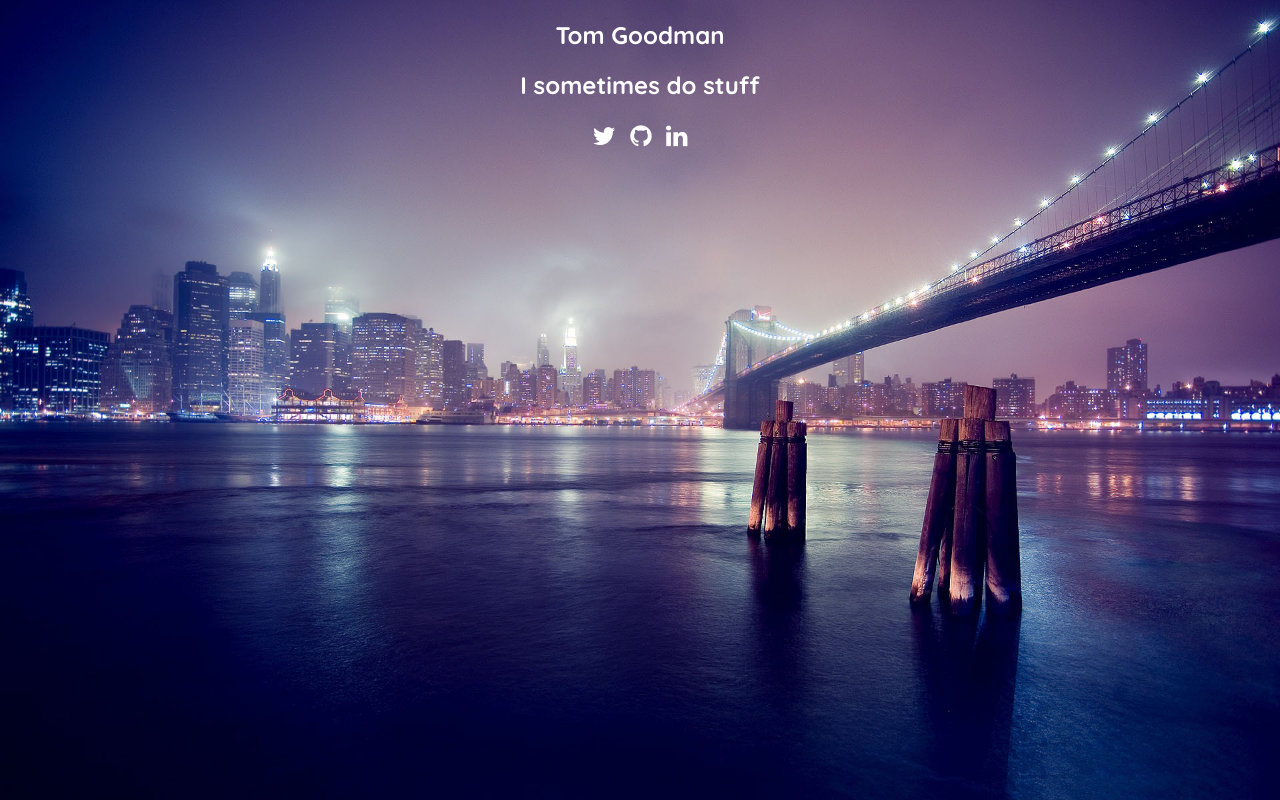
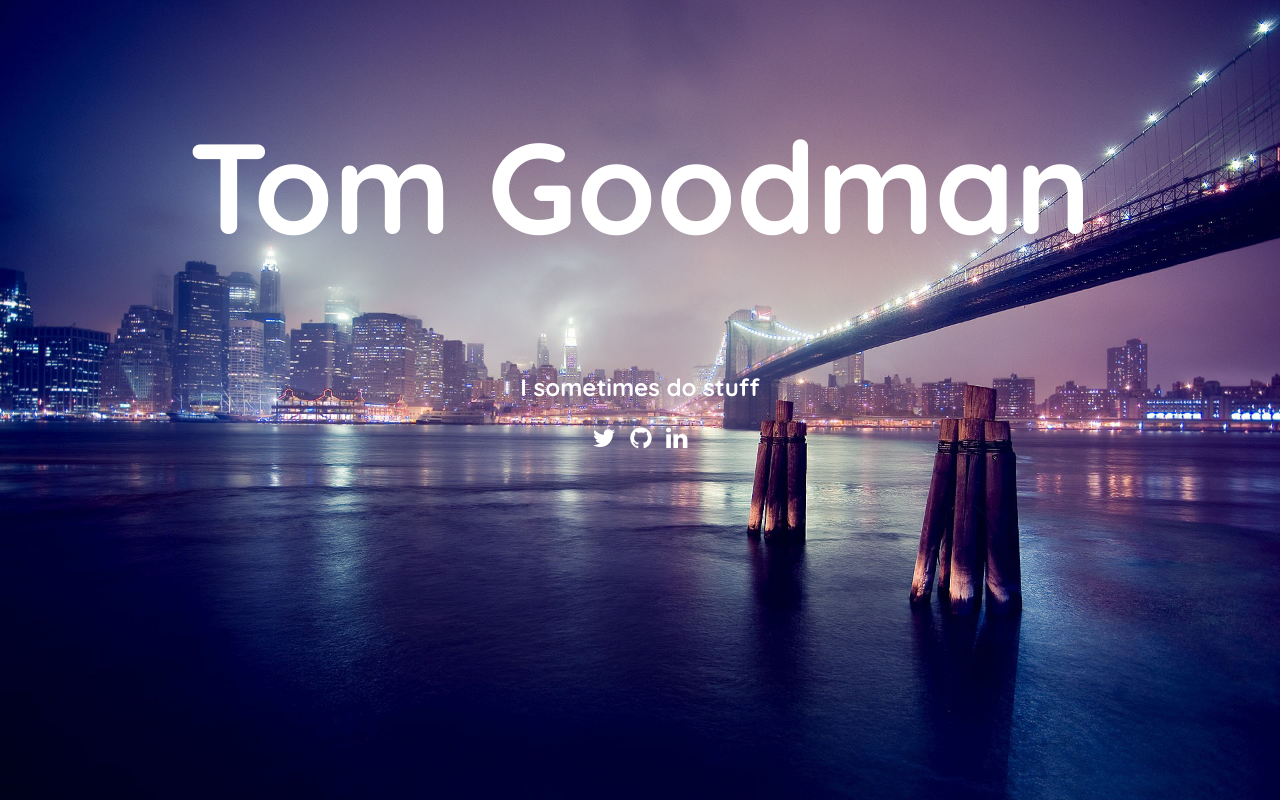
Before and after one commit to TauOmicronMu/tauomicronmu.github.io, a plain HTML site: page index.html in a window 1280 px wide. Drawn offline with Linux system fonts and the light colour scheme.

Commit message:
Update index.html

```diff
--- a/index.html
+++ b/index.html
@@ -17,6 +17,10 @@
           background-image: url("img/cityscape.jpg");
           background-repeat: no-repeat;
           background-size:cover
+        }
+
+        h1 {
+          font-size: 10vw;
         }
 
         body a {
```
